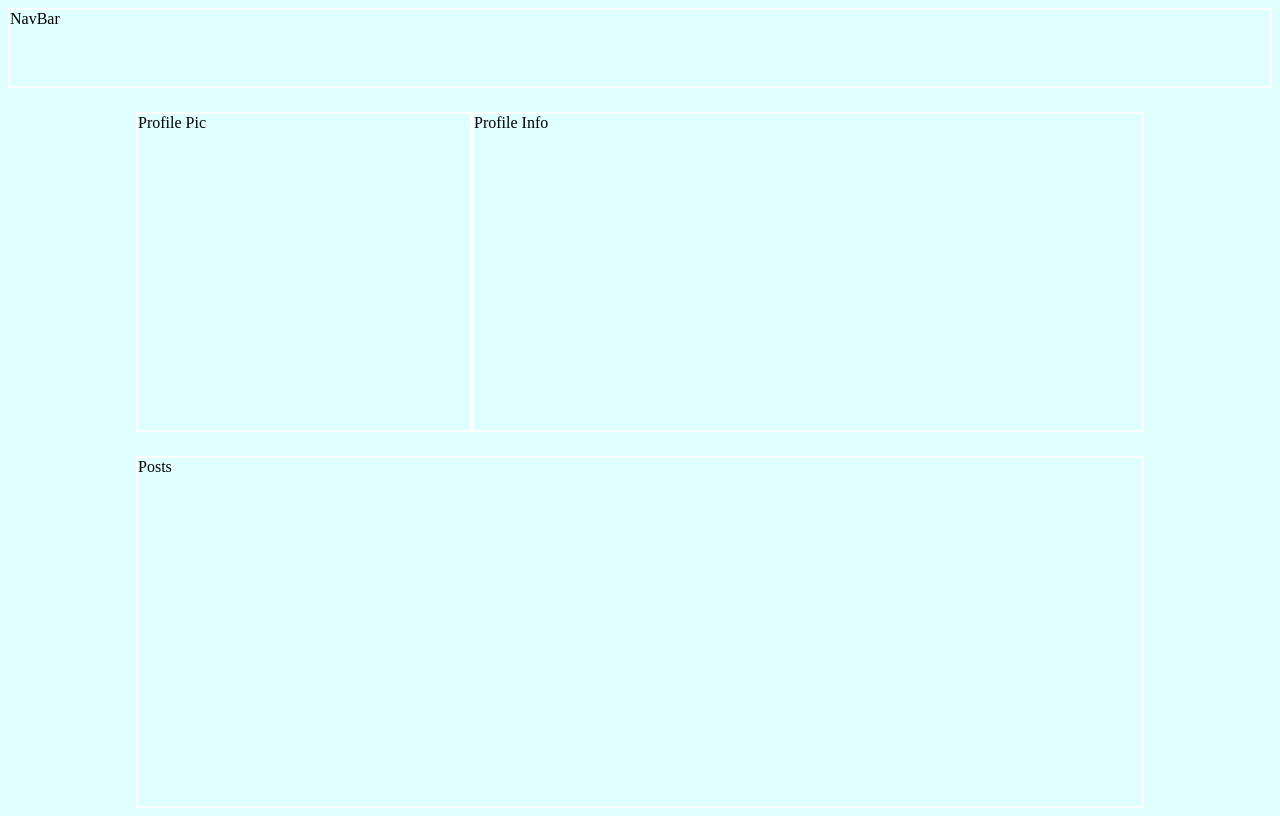
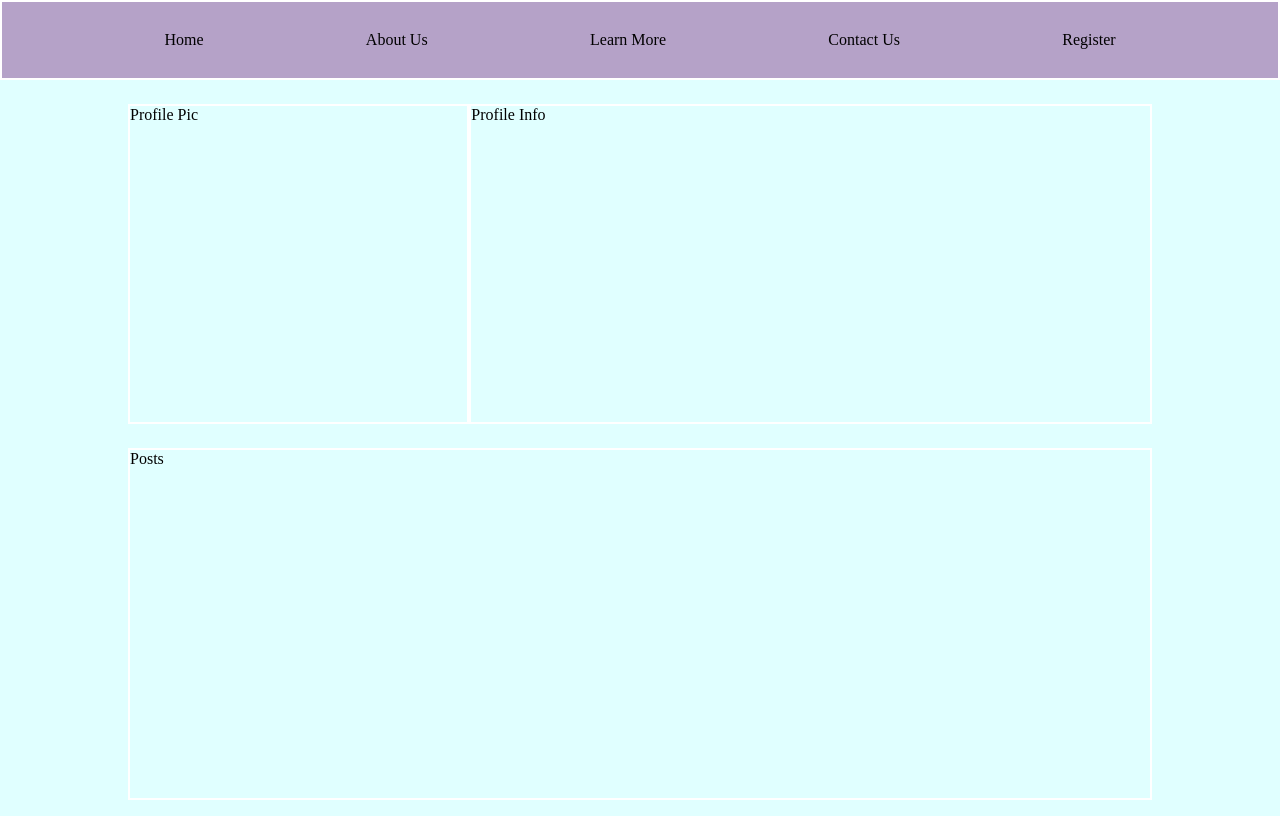
Before and after one commit to jilienecircelli/kek_137_w0d3_css_grid_blog, a plain HTML site: page index.html in a window 1280 px wide. Drawn offline with Linux system fonts and the light colour scheme.

Commit message:
Updating NavBar

```diff
--- a/css/main.css
+++ b/css/main.css
@@ -1,5 +1,11 @@
+/* Universal Selector - remove any margin that the browser has by default */
+
+*{
+    margin: 0;
+}
+
 body {
-    background-color:lightcyan
+    background-color:lightcyan;
 }
 
 .area-border{
@@ -20,13 +26,37 @@ body {
 
 .nav{
     grid-area: nav;
+    background-color: #B5A2C8;
+    position: sticky;
+    top: 0;
 }
+
+.nav-links{
+    height: 100%;
+    display: flex;
+    justify-content: space-evenly;
+    align-items: center;
+}
+
+.nav-links > a{
+    color: black;
+    text-decoration: none;
+}
+
+.nav-links > a:hover{
+    font-size: larger;
+    text-decoration: underline;
+}
+
+
 .prof-pic{
     grid-area: prof-pic;
 }
+
 .prof-info{
     grid-area: prof-info;
 }
+
 .posts{
     grid-area: posts;
 }
--- a/index.html
+++ b/index.html
@@ -9,7 +9,17 @@
     <body>
         <!-- Create a div to be the container of our CSS Grid -->
         <div class="container">
-            <div class="nav area-border">NavBar</div>
+            <div class="nav area-border">
+                <!-- nav-links is a flexbox -->
+                <div class="nav-links">
+                    <a href="#">Home</a>
+                    <a href="#">About Us</a>
+                    <a href="#">Learn More</a>
+                    <a href="#">Contact Us</a>
+                    <a href="#">Register</a>
+
+                </div>
+            </div>
             <div class="prof-pic area-border">Profile Pic</div>
             <div class="prof-info area-border">Profile Info</div>
             <div class="posts area-border">Posts</div>
```
